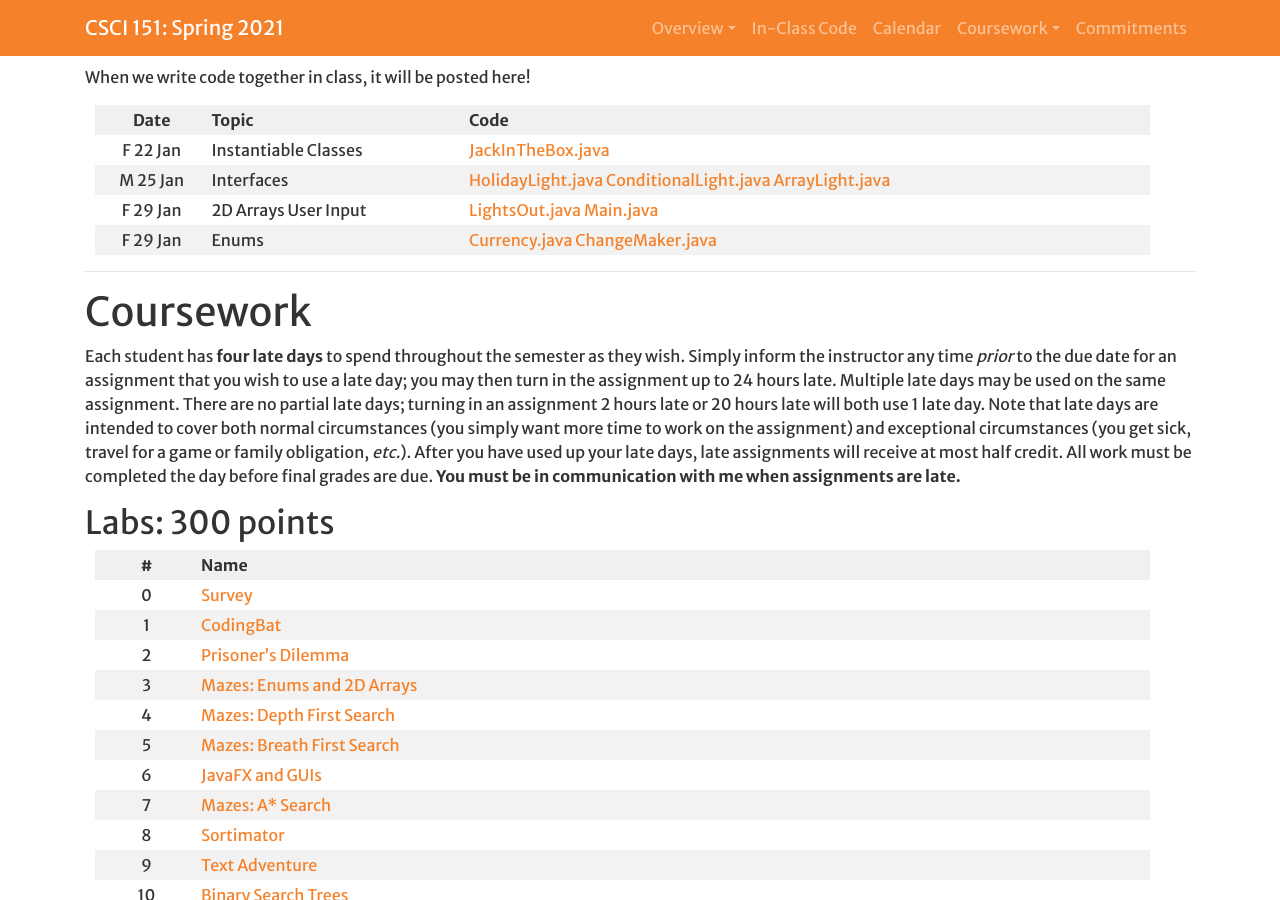
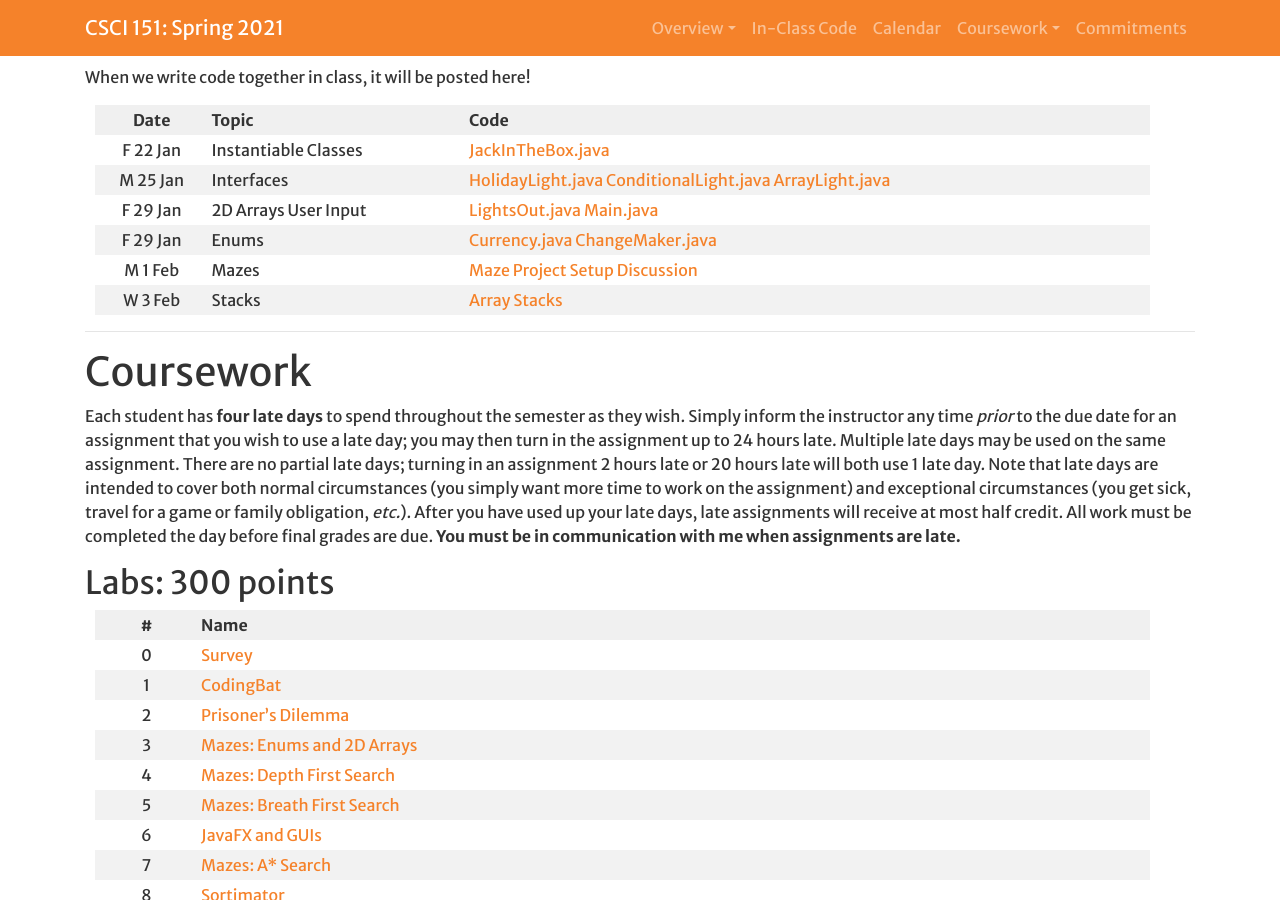
Before and after one commit to Hendrix-CS/csci151, a Jekyll site: the page built from index.md, in a window 1280 px wide and 900 px high, scrolled down 1862 px. Built offline with Jekyll 4.4.1, drawn with Linux system fonts in a browser that asks for light colours; a script that is not in the unit is left out; our own code applies the rules of GitHub Pages for plain Markdown files.

Commit message:
Adding in class notes

```diff
--- a/index.md
+++ b/index.md
@@ -56,6 +56,8 @@ When we write code together in class, it will be posted here!
 | M 25 Jan | Interfaces | [HolidayLight.java]({{site.baseurl}}/inclass/HolidayLight.java) [ConditionalLight.java]({{site.baseurl}}/inclass/ConditionalLight.java) [ArrayLight.java]({{site.baseurl}}/inclass/ArrayLight.java) |
 | F 29 Jan | 2D Arrays User Input | [LightsOut.java]({{site.baseurl}}/inclass/LightsOut.java) [Main.java]({{site.baseurl}}/inclass/Main.java) |
 | F 29 Jan | Enums | [Currency.java]({{site.baseurl}}/inclass/Currency.java) [ChangeMaker.java]({{site.baseurl}}/inclass/ChangeMaker.java) |
+| M 1 Feb | Mazes | [Maze Project Setup Discussion]({{site.baseurl}}/inclass/MazeStructure.pdf) |
+| W 3 Feb | Stacks| [Array Stacks]({{site.baseurl}}/inclass/StackIntro.java) |
 
 <!--
 
```
Also changed, not shown: 2 other files.
